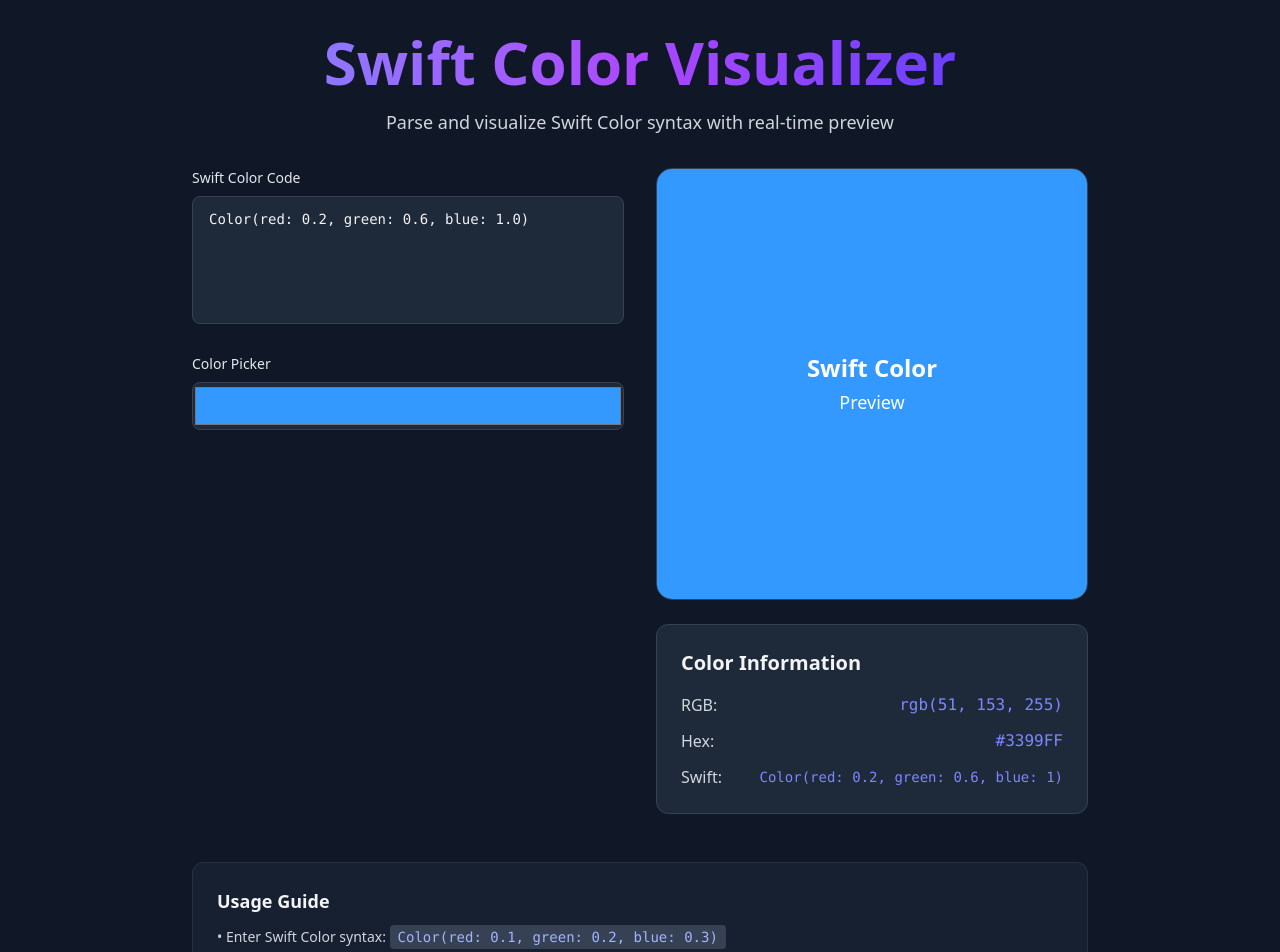
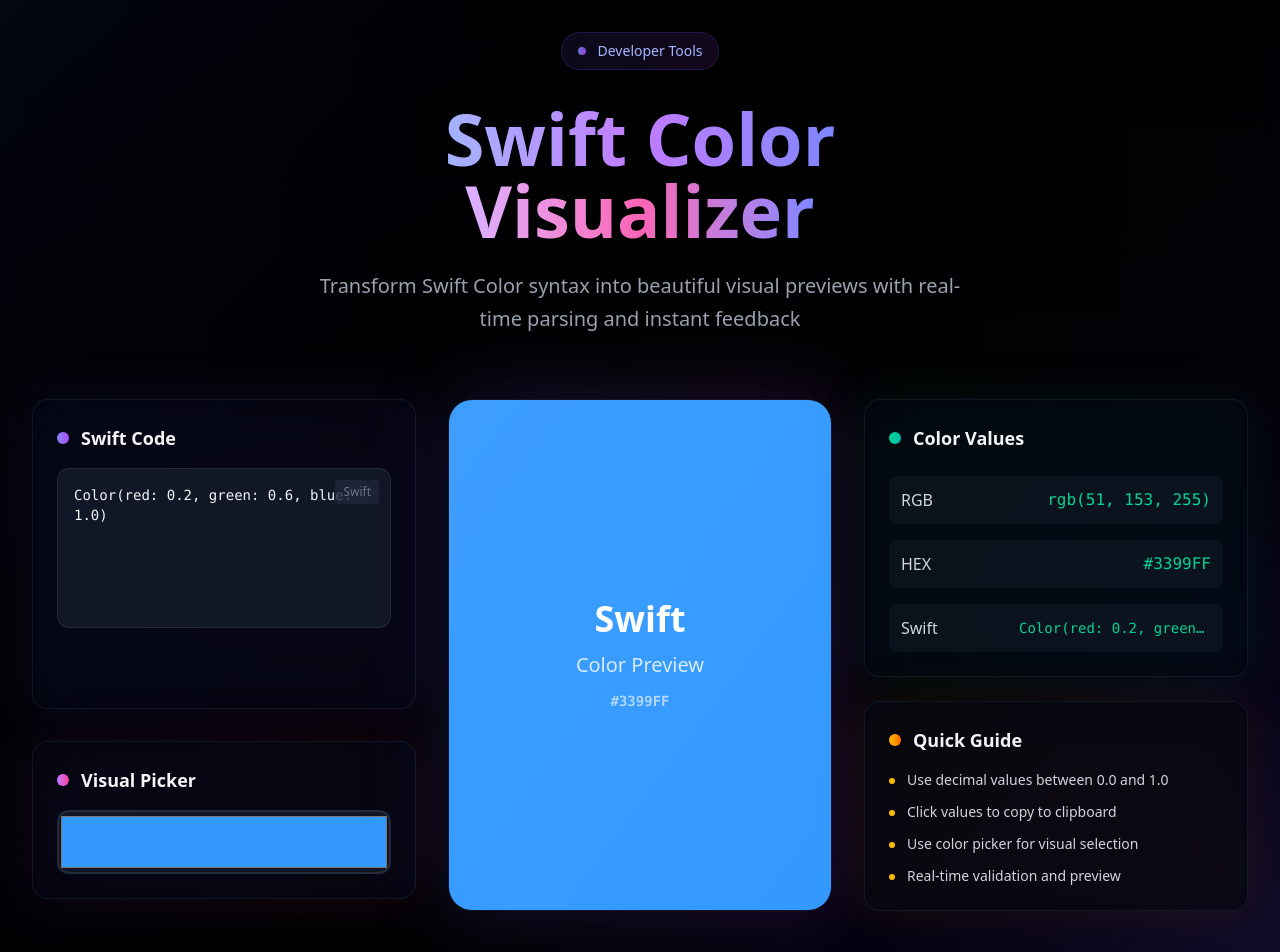
Before and after one commit to ishaanrajiv/ios-swift-color-visualizer, a Next.js app: page / in a window 1280 px wide. Shown: the top 952 px of the page. Built offline with nearby package versions, Linux system fonts and the light colour scheme.

Commit message:
Update Color Visualizer component with new background styles, add clipboard functionality for color values, and enhance layout for improved user experience.

```diff
--- a/app/components/ColorVisualizer.tsx
+++ b/app/components/ColorVisualizer.tsx
@@ -16,6 +16,7 @@ export default function ColorVisualizer() {
   const [input, setInput] = useState('Color(red: 0.2, green: 0.6, blue: 1.0)');
   const [color, setColor] = useState<SwiftColor | null>(null);
   const [error, setError] = useState<string | null>(null);
+  const [copied, setCopied] = useState<string | null>(null);
 
   const updateColor = (newInput: string) => {
     const result = parseSwiftColor(newInput);
@@ -38,9 +39,11 @@ export default function ColorVisualizer() {
     setInput(formattedSwift);
   };
 
-  const copyToClipboard = async (text: string) => {
+  const copyToClipboard = async (text: string, label: string) => {
     try {
       await navigator.clipboard.writeText(text);
+      setCopied(label);
+      setTimeout(() => setCopied(null), 2000);
     } catch (err) {
       console.error('Failed to copy text: ', err);
     }
@@ -52,125 +55,225 @@ export default function ColorVisualizer() {
   const textColor = color ? getContrastColor(color) : '#FFFFFF';
 
   return (
-    <div className="min-h-screen bg-gray-900 p-4 sm:p-8">
-      <div className="max-w-4xl mx-auto">
+    <div className="min-h-screen bg-black relative overflow-hidden">
+      {/* Background Gradient Overlay */}
+      <div className="absolute inset-0 bg-gradient-to-br from-gray-950/80 via-black to-indigo-950/60"></div>
+
+      {/* Background Pattern */}
+      <div className="absolute inset-0 opacity-30">
+        <div className="absolute inset-0 bg-gradient-to-r from-indigo-500/5 via-transparent to-purple-500/5"></div>
+        <div className="absolute inset-0 bg-gradient-to-b from-transparent via-indigo-500/3 to-transparent"></div>
+      </div>
+
+      <div className="relative z-10 min-h-screen p-4 sm:p-8">
+        <div className="max-w-7xl mx-auto">
           {/* Header */}
-        <div className="text-center mb-8">
-          <h1 className="text-4xl sm:text-5xl lg:text-6xl font-bold bg-gradient-to-r from-indigo-400 via-purple-500 to-indigo-600 bg-clip-text text-transparent mb-4">
-            Swift Color Visualizer
+          <div className="text-center mb-16">
+            <div className="inline-flex items-center px-4 py-2 rounded-full bg-gradient-to-r from-indigo-500/10 to-purple-500/10 border border-indigo-500/20 mb-8">
+              <div className="w-2 h-2 bg-gradient-to-r from-indigo-400 to-purple-500 rounded-full mr-3 animate-pulse"></div>
+              <span className="text-indigo-300 text-sm font-medium">Developer Tools</span>
+            </div>
+
+            <h1 className="text-5xl sm:text-6xl lg:text-7xl font-extrabold mb-6">
+              <span className="bg-gradient-to-r from-indigo-300 via-purple-400 to-indigo-400 bg-clip-text text-transparent">
+                Swift Color
+              </span>
+              <br />
+              <span className="bg-gradient-to-r from-purple-300 via-pink-400 to-indigo-400 bg-clip-text text-transparent">
+                Visualizer
+              </span>
             </h1>
-          <p className="text-gray-300 text-lg">
-            Parse and visualize Swift Color syntax with real-time preview
+
+            <p className="text-xl text-gray-400 max-w-2xl mx-auto leading-relaxed">
+              Transform Swift Color syntax into beautiful visual previews with real-time parsing and instant feedback
             </p>
           </div>
 
-        <div className="grid lg:grid-cols-2 gap-8">
+          {/* Main Content */}
+          <div className="grid xl:grid-cols-3 gap-8 mb-16">
             {/* Input Section */}
-          <div className="space-y-6">
-            <div>
-              <label htmlFor="swift-input" className="block text-sm font-medium text-gray-200 mb-2">
-                Swift Color Code
-              </label>
+            <div className="xl:col-span-1 space-y-8">
+              {/* Swift Input Card */}
+              <div className="group relative">
+                <div className="absolute inset-0 bg-gradient-to-r from-indigo-500/10 to-purple-500/10 rounded-2xl blur-xl transition-all duration-500 group-hover:blur-2xl"></div>
+                <div className="relative bg-gray-950/70 backdrop-blur-xl border border-gray-800/50 rounded-2xl p-6 hover:border-gray-700/50 transition-all duration-300">
+                  <div className="flex items-center mb-4">
+                    <div className="w-3 h-3 bg-gradient-to-r from-indigo-400 to-purple-500 rounded-full mr-3"></div>
+                    <h3 className="text-lg font-semibold text-gray-100">Swift Code</h3>
+                  </div>
+
+                  <div className="relative">
                     <textarea
-                id="swift-input"
                       value={input}
                       onChange={handleInputChange}
-                className="w-full h-32 px-4 py-3 bg-gray-800 border border-gray-700 rounded-lg text-gray-100 font-mono text-sm focus:outline-none focus:ring-2 focus:ring-indigo-500 focus:border-transparent resize-none transition-all duration-300"
+                      className="w-full h-40 px-4 py-4 bg-gray-800/50 border border-gray-700/50 rounded-xl text-gray-100 font-mono text-sm placeholder-gray-500 focus:outline-none focus:ring-2 focus:ring-indigo-500/50 focus:border-transparent resize-none transition-all duration-300 hover:bg-gray-800/70"
                       placeholder="Color(red: 0.1, green: 0.2, blue: 0.3)"
                     />
-              <div className={`mt-2 transition-opacity duration-300 ${error ? 'opacity-100' : 'opacity-0'}`}>
-                <p className="text-red-400 text-sm">{error || ' '}</p>
+                    <div className="absolute top-3 right-3 text-xs text-gray-500 bg-gray-800/80 px-2 py-1 rounded">
+                      Swift
                     </div>
                   </div>
 
-            <div>
-              <label htmlFor="color-picker" className="block text-sm font-medium text-gray-200 mb-2">
-                Color Picker
-              </label>
+                  <div className={`mt-4 transition-all duration-300 ${error ? 'opacity-100 translate-y-0' : 'opacity-0 -translate-y-2'}`}>
+                    <div className="flex items-center p-3 bg-red-500/10 border border-red-500/20 rounded-lg">
+                      <div className="w-2 h-2 bg-red-400 rounded-full mr-3"></div>
+                      <p className="text-red-400 text-sm">{error}</p>
+                    </div>
+                  </div>
+                </div>
+              </div>
+
+              {/* Color Picker Card */}
+              <div className="group relative">
+                <div className="absolute inset-0 bg-gradient-to-r from-purple-500/10 to-pink-500/10 rounded-2xl blur-xl transition-all duration-500 group-hover:blur-2xl"></div>
+                <div className="relative bg-gray-950/70 backdrop-blur-xl border border-gray-800/50 rounded-2xl p-6 hover:border-gray-700/50 transition-all duration-300">
+                  <div className="flex items-center mb-4">
+                    <div className="w-3 h-3 bg-gradient-to-r from-purple-400 to-pink-500 rounded-full mr-3"></div>
+                    <h3 className="text-lg font-semibold text-gray-100">Visual Picker</h3>
+                  </div>
+
+                  <div className="relative">
                     <input
-                id="color-picker"
                       type="color"
                       value={hex || '#000000'}
                       onChange={handleColorPickerChange}
                       disabled={!color}
-                className="w-full h-12 rounded-lg border border-gray-700 bg-gray-800 disabled:opacity-50 disabled:cursor-not-allowed cursor-pointer"
+                      className="w-full h-16 rounded-xl border-2 border-gray-700/50 bg-gray-800/50 disabled:opacity-50 disabled:cursor-not-allowed cursor-pointer hover:border-gray-600/50 transition-all duration-300"
                     />
-            </div>
-          </div>
-
-          {/* Display Section */}
-          <div className="space-y-6">
-            {/* Color Swatch */}
-            <div className="aspect-square w-full rounded-2xl border border-gray-700 overflow-hidden transition-all duration-500">
-              <div
-                className="w-full h-full flex items-center justify-center text-2xl font-bold transition-all duration-500"
-                style={{
-                  backgroundColor: cssColor || '#374151',
-                  color: textColor
-                }}
-              >
-                {color ? (
-                  <div className="text-center">
-                    <div>Swift Color</div>
-                    <div className="text-lg font-normal mt-1">Preview</div>
-                  </div>
-                ) : (
-                  <div className="text-gray-400 text-center">
-                    <div>Enter Valid</div>
-                    <div className="text-lg font-normal mt-1">Swift Color</div>
+                    {!color && (
+                      <div className="absolute inset-0 bg-gray-800/80 rounded-xl flex items-center justify-center">
+                        <span className="text-gray-500 text-sm">Enter valid color first</span>
                       </div>
                     )}
                   </div>
                 </div>
+              </div>
+            </div>
+
+            {/* Color Preview */}
+            <div className="xl:col-span-1">
+              <div className="group relative h-full min-h-[500px]">
+                <div className="absolute inset-0 bg-gradient-to-r from-indigo-500/20 to-purple-500/20 rounded-3xl blur-2xl transition-all duration-700 group-hover:blur-3xl"></div>
+                <div className="relative h-full bg-gray-950/50 backdrop-blur-2xl border border-gray-800/40 rounded-3xl overflow-hidden">
+                  <div
+                    className="w-full h-full flex items-center justify-center text-3xl font-bold transition-all duration-700 relative"
+                    style={{
+                      backgroundColor: cssColor || '#1f2937',
+                      color: textColor
+                    }}
+                  >
+                    <div className="absolute inset-0 bg-gradient-to-br from-white/5 to-transparent"></div>
+                    <div className="relative text-center z-10">
+                      {color ? (
+                        <div className="space-y-3">
+                          <div className="text-4xl font-extrabold">Swift</div>
+                          <div className="text-xl font-normal opacity-80">Color Preview</div>
+                          <div className="text-sm opacity-60 font-mono">
+                            {hex}
+                          </div>
+                        </div>
+                      ) : (
+                        <div className="space-y-3 text-gray-400">
+                          <div className="text-4xl font-extrabold">Enter</div>
+                          <div className="text-xl font-normal">Valid Color</div>
+                        </div>
+                      )}
+                    </div>
+                  </div>
+                </div>
+              </div>
+            </div>
 
             {/* Color Information */}
+            <div className="xl:col-span-1 space-y-6">
               {color && (
-              <div className="bg-gray-800 rounded-xl p-6 border border-gray-700">
-                <h3 className="text-xl font-semibold text-gray-100 mb-4">Color Information</h3>
-                <div className="space-y-3">
-                  <div className="flex justify-between items-center">
-                    <span className="text-gray-300">RGB:</span>
+                <>
+                  <div className="group relative">
+                    <div className="absolute inset-0 bg-gradient-to-r from-emerald-500/10 to-teal-500/10 rounded-2xl blur-xl transition-all duration-500 group-hover:blur-2xl"></div>
+                    <div className="relative bg-gray-950/70 backdrop-blur-xl border border-gray-800/50 rounded-2xl p-6 hover:border-gray-700/50 transition-all duration-300">
+                      <div className="flex items-center mb-6">
+                        <div className="w-3 h-3 bg-gradient-to-r from-emerald-400 to-teal-500 rounded-full mr-3"></div>
+                        <h3 className="text-lg font-semibold text-gray-100">Color Values</h3>
+                      </div>
+
+                      <div className="space-y-4">
+                        <div className="group/item flex justify-between items-center p-3 bg-gray-800/30 rounded-lg hover:bg-gray-800/50 transition-all duration-200">
+                          <span className="text-gray-300 font-medium">RGB</span>
                           <button
-                      onClick={() => copyToClipboard(`rgb(${rgb!.r}, ${rgb!.g}, ${rgb!.b})`)}
-                      className="text-indigo-400 hover:text-indigo-300 font-mono transition-colors cursor-pointer"
+                            onClick={() => copyToClipboard(`rgb(${rgb!.r}, ${rgb!.g}, ${rgb!.b})`, 'RGB')}
+                            className="flex items-center space-x-2 text-emerald-400 hover:text-emerald-300 font-mono transition-all duration-200 hover:scale-105"
                           >
-                      rgb({rgb!.r}, {rgb!.g}, {rgb!.b})
+                            <span>rgb({rgb!.r}, {rgb!.g}, {rgb!.b})</span>
+                            {copied === 'RGB' && <span className="text-xs bg-emerald-500/20 px-2 py-1 rounded text-emerald-300">Copied!</span>}
                           </button>
                         </div>
-                  <div className="flex justify-between items-center">
-                    <span className="text-gray-300">Hex:</span>
+
+                        <div className="group/item flex justify-between items-center p-3 bg-gray-800/30 rounded-lg hover:bg-gray-800/50 transition-all duration-200">
+                          <span className="text-gray-300 font-medium">HEX</span>
                           <button
-                      onClick={() => copyToClipboard(hex!)}
-                      className="text-indigo-400 hover:text-indigo-300 font-mono transition-colors cursor-pointer"
+                            onClick={() => copyToClipboard(hex!, 'HEX')}
+                            className="flex items-center space-x-2 text-emerald-400 hover:text-emerald-300 font-mono transition-all duration-200 hover:scale-105"
                           >
-                      {hex}
+                            <span>{hex}</span>
+                            {copied === 'HEX' && <span className="text-xs bg-emerald-500/20 px-2 py-1 rounded text-emerald-300">Copied!</span>}
                           </button>
                         </div>
-                  <div className="flex justify-between items-center">
-                    <span className="text-gray-300">Swift:</span>
+
+                        <div className="group/item flex justify-between items-center p-3 bg-gray-800/30 rounded-lg hover:bg-gray-800/50 transition-all duration-200">
+                          <span className="text-gray-300 font-medium">Swift</span>
                           <button
-                      onClick={() => copyToClipboard(formatSwiftColor(color))}
-                      className="text-indigo-400 hover:text-indigo-300 font-mono text-right transition-colors cursor-pointer text-sm"
+                            onClick={() => copyToClipboard(formatSwiftColor(color), 'Swift')}
+                            className="flex items-center space-x-2 text-emerald-400 hover:text-emerald-300 font-mono text-right transition-all duration-200 hover:scale-105 max-w-48 text-sm"
                           >
-                      Color(red: {color.red}, green: {color.green}, blue: {color.blue})
+                            <span className="truncate">Color(red: {color.red}, green: {color.green}, blue: {color.blue})</span>
+                            {copied === 'Swift' && <span className="text-xs bg-emerald-500/20 px-2 py-1 rounded text-emerald-300">Copied!</span>}
                           </button>
                         </div>
                       </div>
                     </div>
+                  </div>
+                </>
               )}
+
+              {/* Quick Guide */}
+              <div className="group relative">
+                <div className="absolute inset-0 bg-gradient-to-r from-amber-500/10 to-orange-500/10 rounded-2xl blur-xl transition-all duration-500 group-hover:blur-2xl"></div>
+                <div className="relative bg-gray-950/70 backdrop-blur-xl border border-gray-800/50 rounded-2xl p-6 hover:border-gray-700/50 transition-all duration-300">
+                  <div className="flex items-center mb-4">
+                    <div className="w-3 h-3 bg-gradient-to-r from-amber-400 to-orange-500 rounded-full mr-3"></div>
+                    <h3 className="text-lg font-semibold text-gray-100">Quick Guide</h3>
+                  </div>
+
+                  <div className="space-y-3 text-sm text-gray-300">
+                    <div className="flex items-start space-x-3">
+                      <div className="w-1.5 h-1.5 bg-amber-400 rounded-full mt-2"></div>
+                      <span>Use decimal values between 0.0 and 1.0</span>
+                    </div>
+                    <div className="flex items-start space-x-3">
+                      <div className="w-1.5 h-1.5 bg-amber-400 rounded-full mt-2"></div>
+                      <span>Click values to copy to clipboard</span>
+                    </div>
+                    <div className="flex items-start space-x-3">
+                      <div className="w-1.5 h-1.5 bg-amber-400 rounded-full mt-2"></div>
+                      <span>Use color picker for visual selection</span>
+                    </div>
+                    <div className="flex items-start space-x-3">
+                      <div className="w-1.5 h-1.5 bg-amber-400 rounded-full mt-2"></div>
+                      <span>Real-time validation and preview</span>
+                    </div>
+                  </div>
+                </div>
+              </div>
             </div>
           </div>
 
-        {/* Usage Guide */}
-        <div className="mt-12 bg-gray-800/50 rounded-xl p-6 border border-gray-700/50">
-          <h3 className="text-lg font-semibold text-gray-100 mb-3">Usage Guide</h3>
-          <ul className="text-gray-300 space-y-2 text-sm">
-            <li>• Enter Swift Color syntax: <code className="bg-gray-700 px-2 py-1 rounded text-indigo-300">Color(red: 0.1, green: 0.2, blue: 0.3)</code></li>
-            <li>• Values must be between 0 and 1 (decimal format)</li>
-            <li>• Use the color picker to visually select colors</li>
-            <li>• Click any color value to copy it to clipboard</li>
-            <li>• Real-time validation and error reporting</li>
-          </ul>
+          {/* Footer */}
+          <div className="text-center">
+            <div className="inline-flex items-center px-6 py-3 rounded-full bg-gradient-to-r from-gray-800/50 to-gray-700/50 border border-gray-600/30 backdrop-blur-xl">
+              <div className="w-2 h-2 bg-gradient-to-r from-indigo-400 to-purple-500 rounded-full mr-3"></div>
+              <span className="text-gray-400 text-sm">Built for Swift developers with ❤️</span>
+            </div>
+          </div>
         </div>
       </div>
     </div>
--- a/app/globals.css
+++ b/app/globals.css
@@ -1,7 +1,7 @@
 @import "tailwindcss";
 
 :root {
-  --background: #111827;
+  --background: #000000;
   --foreground: #f9fafb;
 }
 
```
Lines whose indentation alone changed are shown as unchanged.
